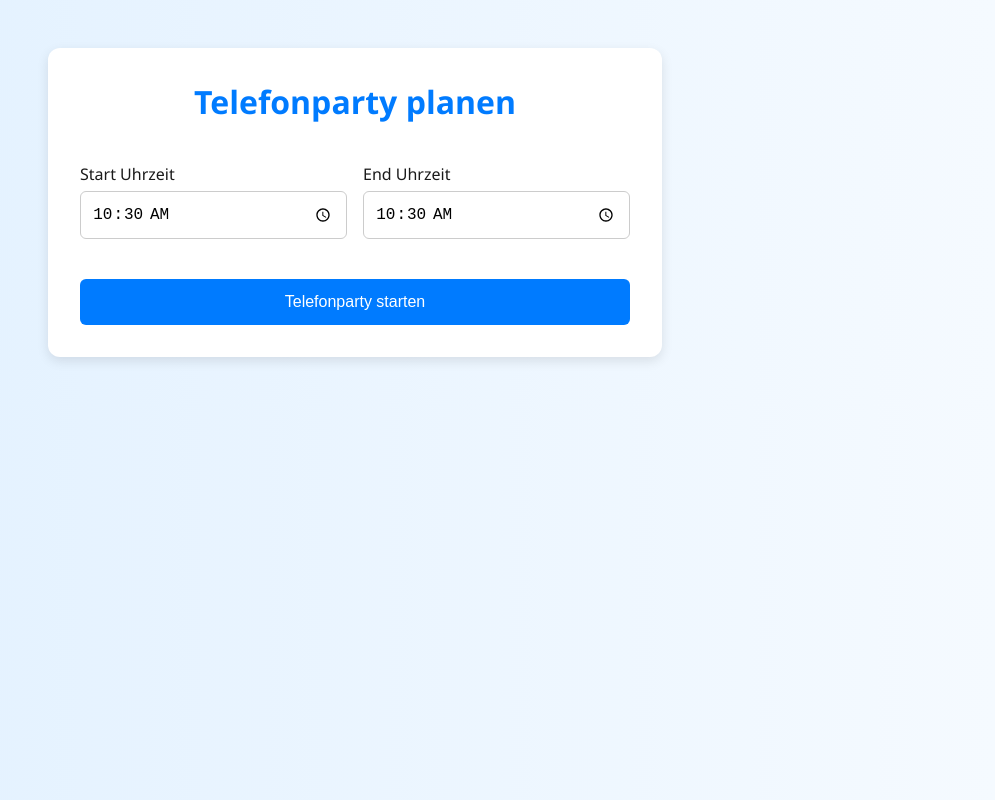
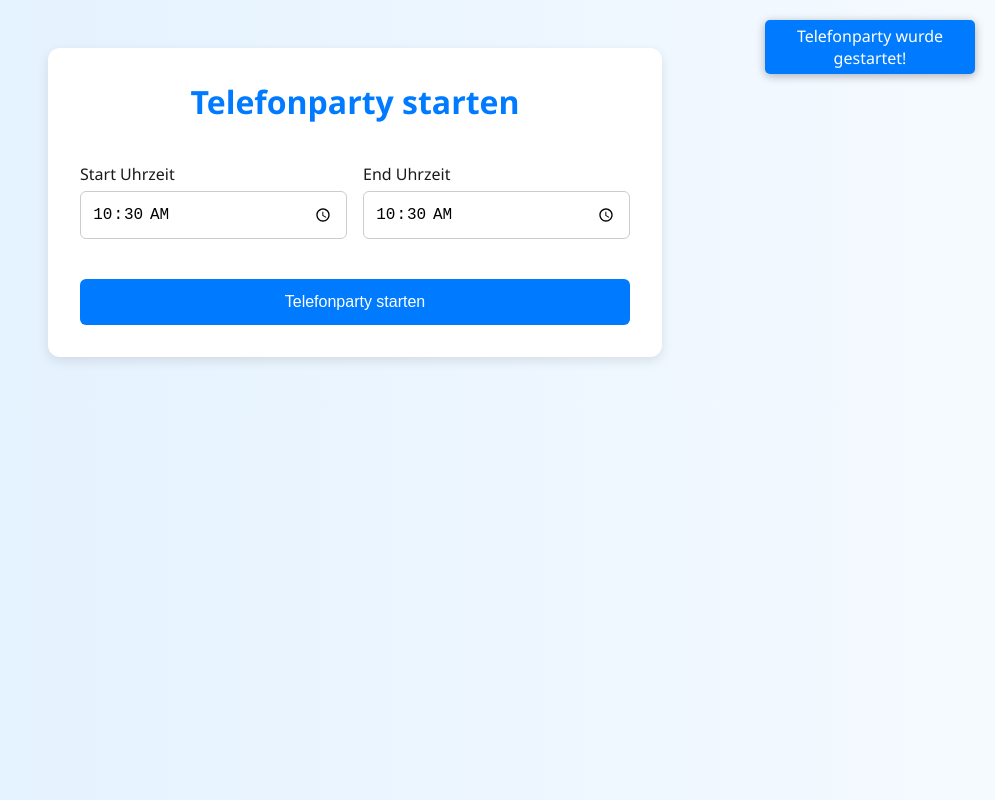
Before and after one commit to xyzzzvy/KR_CRM, a website: page Admin/HTML/Telefonparty_erstellen.html in a window 1280 px wide. Both pictures are taken after typing "10:30", "10:30" into the empty fields and a click on the button "Telefonparty starten". Shown: the whole page, without its empty margins (285-1280 px from the left). Drawn offline with Linux system fonts and the light colour scheme; no server answers.

Commit message:
toast for party info

```diff
--- a/Admin/HTML/Telefonparty_erstellen.html
+++ b/Admin/HTML/Telefonparty_erstellen.html
@@ -2,7 +2,7 @@
 <html lang="en">
 <head>
 	<meta charset="UTF-8">
-	<title>Title</title>
+	<title>Telefonparty starten</title>
     <style>
         /* === Grundlayout === */
         body {
@@ -91,36 +91,48 @@
         button[type="submit"]:hover { background: #0056b3; }
 
         /* === Toast === */
-        .toast {
-            visibility: hidden;
+        #toast {
             position: fixed;
-            top: 2rem;
-            right: 2rem;
+            top: 20px;
+            right: 20px;
+            margin: 0;
+            text-align: center;
+            z-index: 1000;
+
             background: #007BFF;
             color: #fff;
-            padding: 1rem 2rem;
-            border-radius: 8px;
-            box-shadow: 0 0 10px rgba(0,0,0,0.15);
-            opacity: 0;
-            transition: opacity 0.4s ease;
-            z-index: 1000;
+            padding: 5px;
+            border-radius: 5px;
+            box-shadow: 0 2px 10px rgba(0,0,0,0.3);
+
+            max-width: 200px;
+            max-height: 60px;
         }
-        .toast.show { visibility: visible; opacity: 1; }
+
+        .move-to-corner {
+            animation: moveToCorner 1s ease;
+        }
 
         /* === Animations === */
         @keyframes fadeIn { from {opacity:0; transform:translateY(10px);} to {opacity:1; transform:translateY(0);} }
         @keyframes slideInLeft { from {transform:translateX(-50px);opacity:0;} to {transform:translateX(0);opacity:1;} }
+        @keyframes moveToCorner { 0% { top:-50px; opacity: 0; } 100% { top:20px; right:20px; opacity: 1; transform:none; } }
 
         /* === Responsive === */
-        @media (max-width:768px) { .two-columns, .three-columns { flex-direction: column; } }
+        @media (max-width:768px) { .two-columns { flex-direction: column; } }
     </style>
 
 
 </head>
 <body>
+
+<div id="toast" style="visibility: hidden;">
+    Telefonparty wurde gestartet!
+</div>
+
 <div class="main-container">
   <section class="form-section">
-    <div class="logo">Telefonparty planen</div>
+    <div class="logo">Telefonparty starten</div>
     <form id="phoneparty-form">
             <div class="form-group two-columns">
         <div>
@@ -148,7 +160,10 @@
 		let start = combineDateTime(document.getElementById('start-zeit').value);
 		let end = combineDateTime(document.getElementById('end-zeit').value);
 
-		createWebsocket(start, end);
+		let data = createWebsocket(start, end);
+        if(data) {
+            showToast();
+        }
 	});
 
 	async function createWebsocket(start, ende) {
@@ -183,5 +198,16 @@
         today.setHours(hours, minutes, 0, 0); // seconds and ms = 0
         return today.toISOString();
     }
+
+    function showToast() {
+        const toast = document.getElementById('toast');
+        toast.style.visibility = 'visible';
+        toast.classList.add('move-to-corner');
+        setTimeout(() => {
+            toast.style.visibility = 'hidden';
+            toast.classList.remove('move-to-corner');
+        }, 3000)
+    }
+
 </script>
 </html>
```
